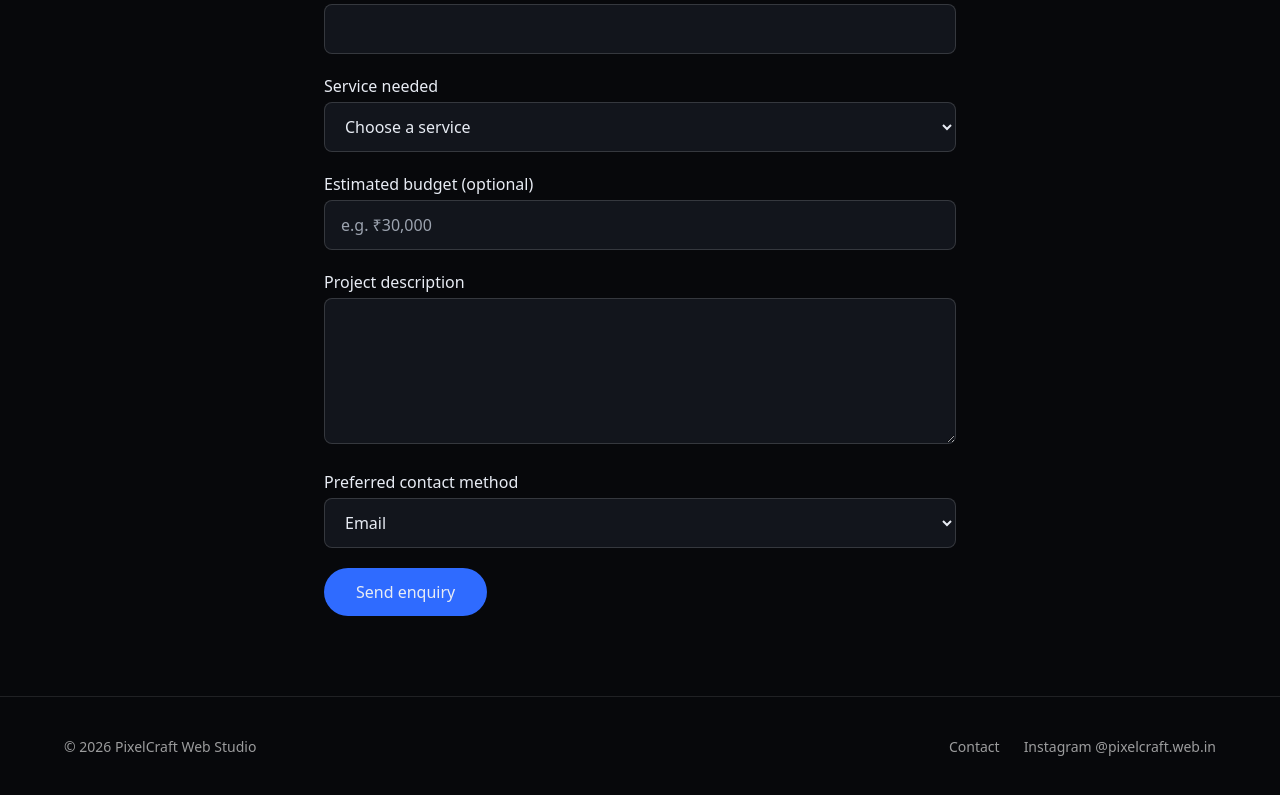
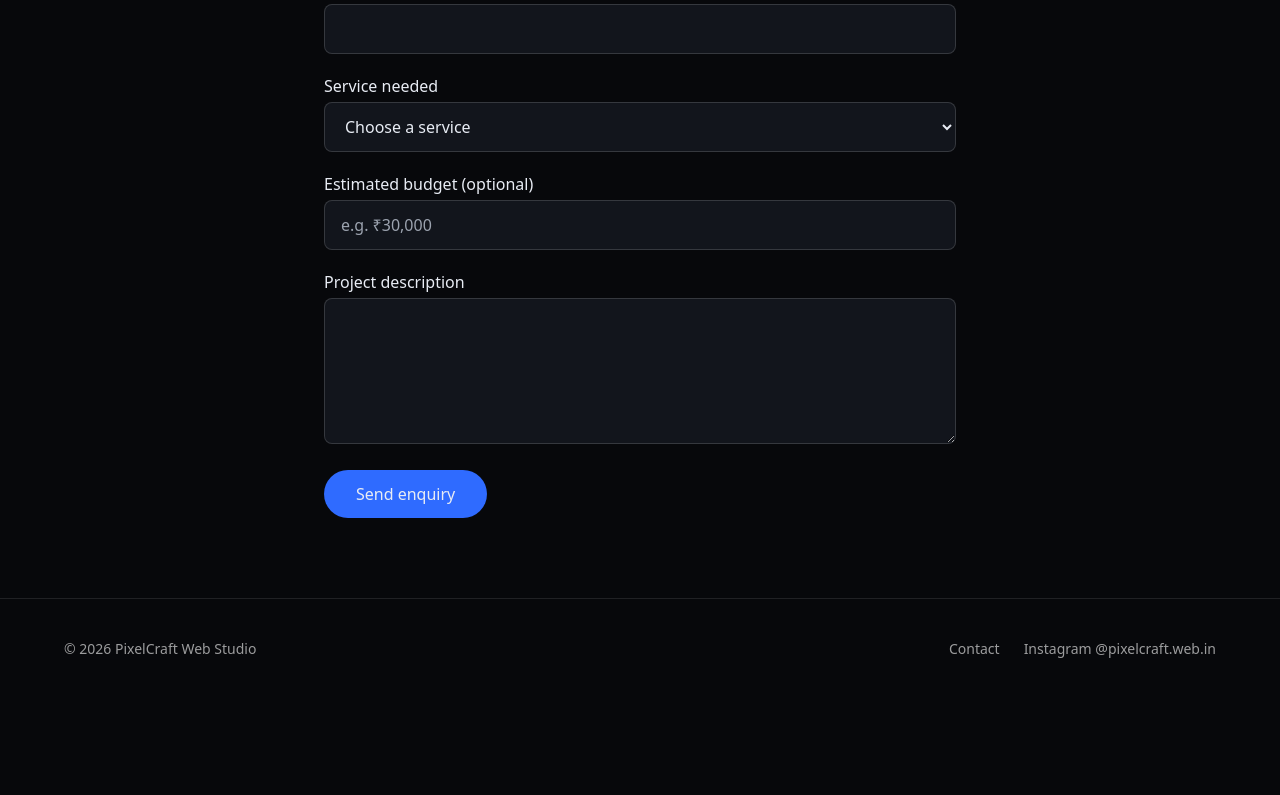
Before and after one commit to acchajii/Pixel_Craft_Web, a Next.js app: page /contact in a window 1280 px wide. Shown: the part 485-1280 px from the top of the page. After the commit the page ends 1184 px from the top, so only its background shows below. Built offline with nearby package versions, Linux system fonts and the light colour scheme.

Commit message:
Update ContactForm.tsx

```diff
--- a/components/ContactForm.tsx
+++ b/components/ContactForm.tsx
@@ -1,4 +1,3 @@
-
 
 "use client";
 
@@ -131,15 +130,6 @@ export default function ContactForm() {
         {err(errors.message?.message)}
       </label>
 
-      <label className="block">
-        Preferred contact method
-        <select className={field} {...register("preferred_contact")}>
-          <option value="email">Email</option>
-          <option value="whatsapp">WhatsApp</option>
-          <option value="instagram">Instagram</option>
-        </select>
-      </label>
-
       <button
         type="submit"
         disabled={isSubmitting}
```
